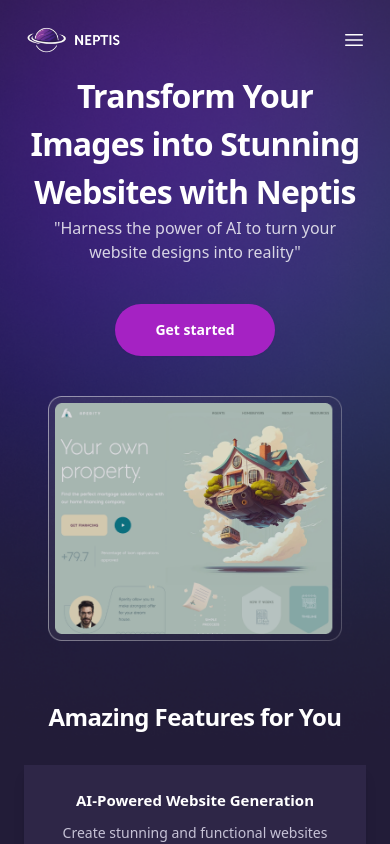
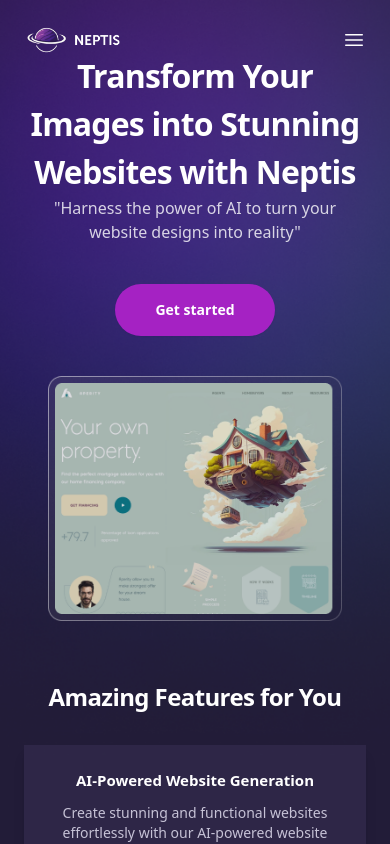
Before and after one commit to adeoyewole028/neptis-react, a React (Vite) app: page / in a window 390 px wide. Shown: the top 844 px of the page. Built offline with nearby package versions, Linux system fonts and the light colour scheme; what tw-elements would draw is missing.

Commit message:
removed navbar margin top

```diff
--- a/src/components/navbar/Navbar.jsx
+++ b/src/components/navbar/Navbar.jsx
@@ -15,8 +15,7 @@
 
   useEffect(() => {
     const handleScroll = () => {
-      const scrollTop =
-        window.scrollY || document.documentElement.scrollTop;
+      const scrollTop = window.scrollY || document.documentElement.scrollTop;
       const scrollThreshold = 100; // Adjust this value as needed
 
       // Check if the page is scrolled beyond the threshold
@@ -34,7 +33,7 @@
 
   return (
     <div
-      className={`mx-auto mt-5 py-4 max-w-7xl px-2 sm:px-6 lg:px-8 ${
+      className={`mx-auto  py-4 max-w-7xl px-2 sm:px-6 lg:px-8 ${
         isScrolled
           ? "bg-[#221c38] shadow-md w-full fixed top-0 left-0 z-20 mt-0"
           : "" // Add the background color class when isScrolled is true
```
